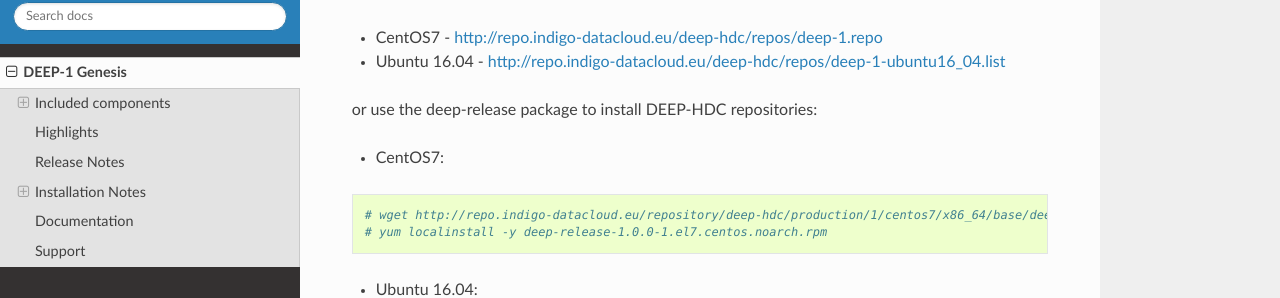
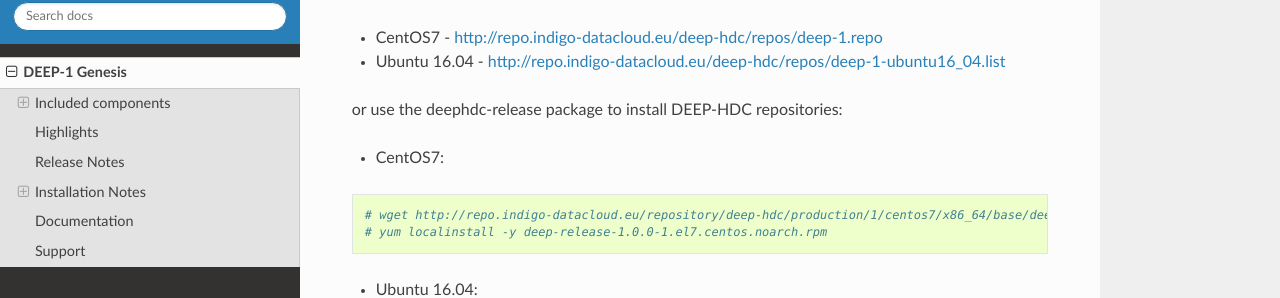
Before and after one commit to deephdc/deep-releases, a Sphinx documentation site: the page built from source/releases/genesis/index.rst, in a window 1280 px wide and 900 px high, scrolled down 2471 px. Shown: the part 158-456 px from the top of the window. Built offline with Sphinx 7.4.7 and the Read the Docs theme 2.0.0, drawn with Linux system fonts in a browser that asks for light colours.

Commit message:
improvements

```diff
--- a/source/releases/genesis/a4c-deep.rst
+++ b/source/releases/genesis/a4c-deep.rst
@@ -50,8 +50,6 @@
 Support
 -------
 
-Through:
-
 - GitHub issues: https://github.com/indigo-dc/alien4cloud-deep/issues
 
 - DEEP project’s internal support ticketing system: http://jira.deep-hybrid-datacloud.eu/
--- a/source/releases/genesis/im.rst
+++ b/source/releases/genesis/im.rst
@@ -38,7 +38,5 @@
 Support
 -------
 
-Through:
-
 * GitHub issues: https://github.com/indigo-dc/im/issues
 * DEEP project’s internal support ticketing system: http://jira.deep-hybrid-datacloud.eu/
--- a/source/releases/genesis/index.rst
+++ b/source/releases/genesis/index.rst
@@ -154,7 +154,7 @@
 * CentOS7 - http://repo.indigo-datacloud.eu/deep-hdc/repos/deep-1.repo
 * Ubuntu 16.04 - http://repo.indigo-datacloud.eu/deep-hdc/repos/deep-1-ubuntu16_04.list
 
-or use the deep-release package to install DEEP-HDC repositories:
+or use the deephdc-release package to install DEEP-HDC repositories:
 
 * CentOS7:
 .. code-block:: bash
```
